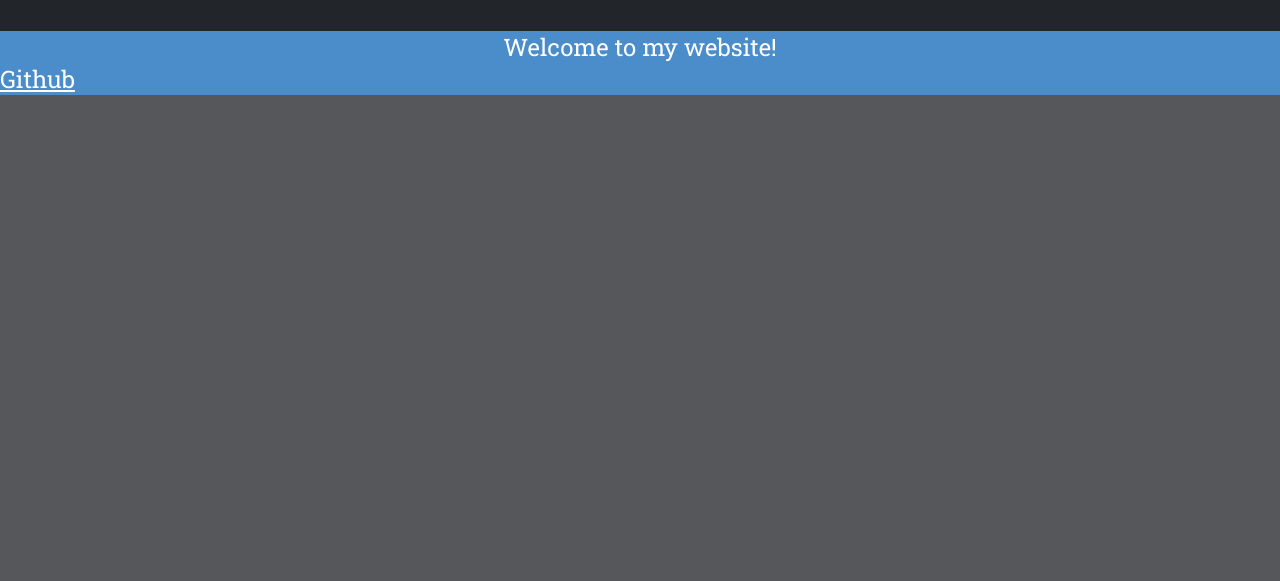
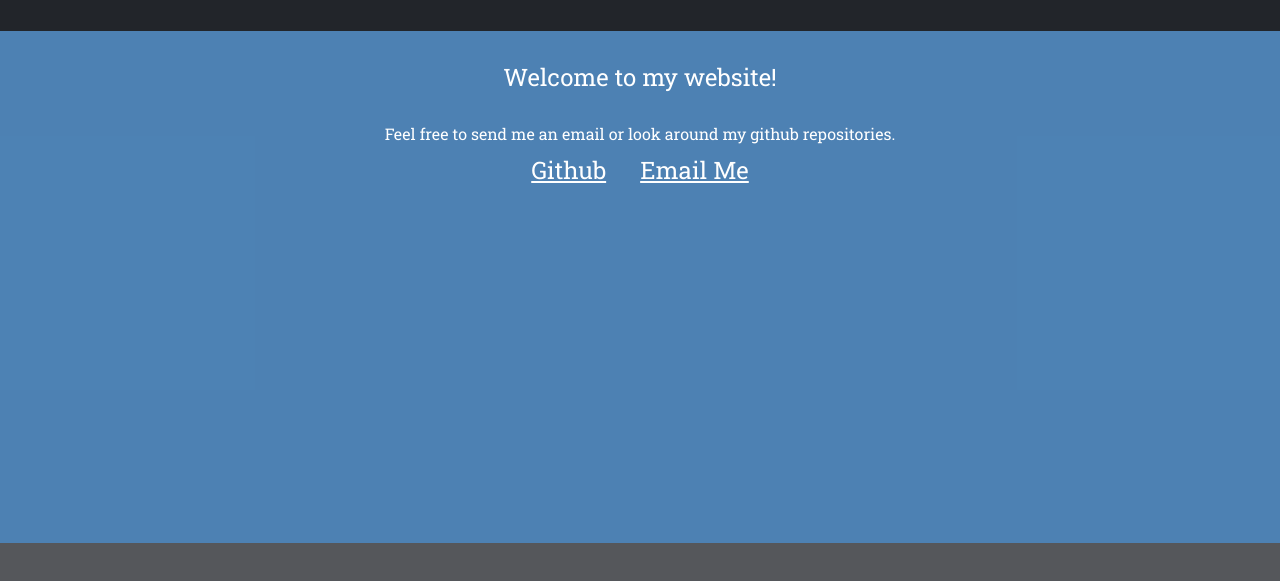
Before and after one commit to professorkester/earlbalmescom, a plain HTML site: page index.htm in a window 1280 px wide. Shown: the part 119-700 px from the top of the page. Drawn offline with Linux system fonts and the light colour scheme.

Commit message:
Changed layout
-Added welcome message.
-Added link to email
-Centered everything for now
-Slightly lighter shade of blue for the body

```diff
--- a/css/index.css
+++ b/css/index.css
@@ -13,28 +13,56 @@ body
 #header
 {
     background-color: rgba(13, 17, 22, 0.7);
-    height: 20%;
+    height: 150px;
 }
 
 #content
 {
-    background-color: rgba(75, 141, 202, 1);
-    height: 80%;
+    background-color: rgba(75, 141, 202, 0.8);
+    height: 512px;
 }
 
 h1
 {
     color: white;
-	font-family: 'Roboto', Avantgarde, 'Century Gothic', CenturyGothic, AppleGothic, sans-serif;
+	font-family: 'Roboto', sans-serif;
 	font-size: 72px;
     text-align: center;
     line-height: 150px;
 }
 
-p, a
+#content-welcome-title
  {
+    padding:30px 0px 30px 0px;
     color: white;
 	font-family: 'Roboto Slab', serif;
 	text-align: center;
     font-size: 24px;
 }
+
+#content-welcome-text
+{
+    color: white;
+	font-family: 'Roboto Slab', serif;
+	text-align: center;
+	font-size: 16px;
+}
+
+#content-link-github,#content-link-email
+{
+    color: white;
+	font-family: 'Roboto Slab', serif;
+    font-size: 24px;
+}
+
+li
+{
+    display:inline;
+    padding:0px 15px 0px 15px;
+}
+
+#link
+{
+    text-align: center;
+    padding:10px 0px 10px 0px;
+}
--- a/index.htm
+++ b/index.htm
@@ -12,9 +12,20 @@
     	</div>
 
     	<div id="content">
-            <p id="content-welcome">Welcome to my website!</p>
-    		<a id="content-github" href="http://www.github.com/ebal155">Github</a>
+            <div id = "text">
+                <p id="content-welcome-title">Welcome to my website!</p>
+                <p id="content-welcome-text"> Feel free to send me an email or look around my github repositories.</p>
+            </div>
+            <div id = "link">
+                <ul>
+                    <li><a id="content-link-github" href="http://www.github.com/ebal155">Github</a></li>
+                    <li><a id="content-link-email" href="mailto:earl.balmes@gmail.com">Email Me</a></li>
+                </ul>
+            </div>
+
+
     	</div>
+
     </body>
 
 </html>
```
